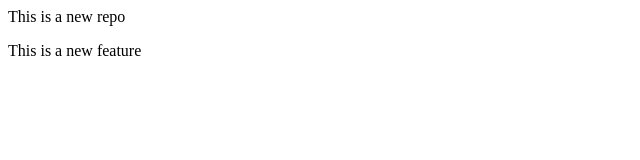
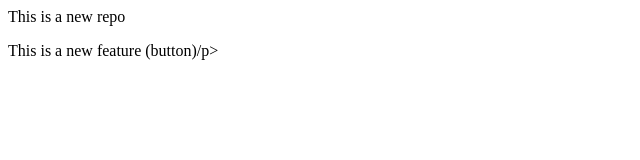
Before and after one commit to p4rths1105/localrepo, a plain HTML site: page index.html in a window 1280 px wide. Shown: the full height of the page, 0-640 px from the left. Drawn offline with Linux system fonts and the light colour scheme.

Commit message:
add button

```diff
--- a/index.html
+++ b/index.html
@@ -1,2 +1,2 @@
 <p>This is a new repo</p>
-<p>This is a new feature</p>
+<p>This is a new feature (button)/p>
```
